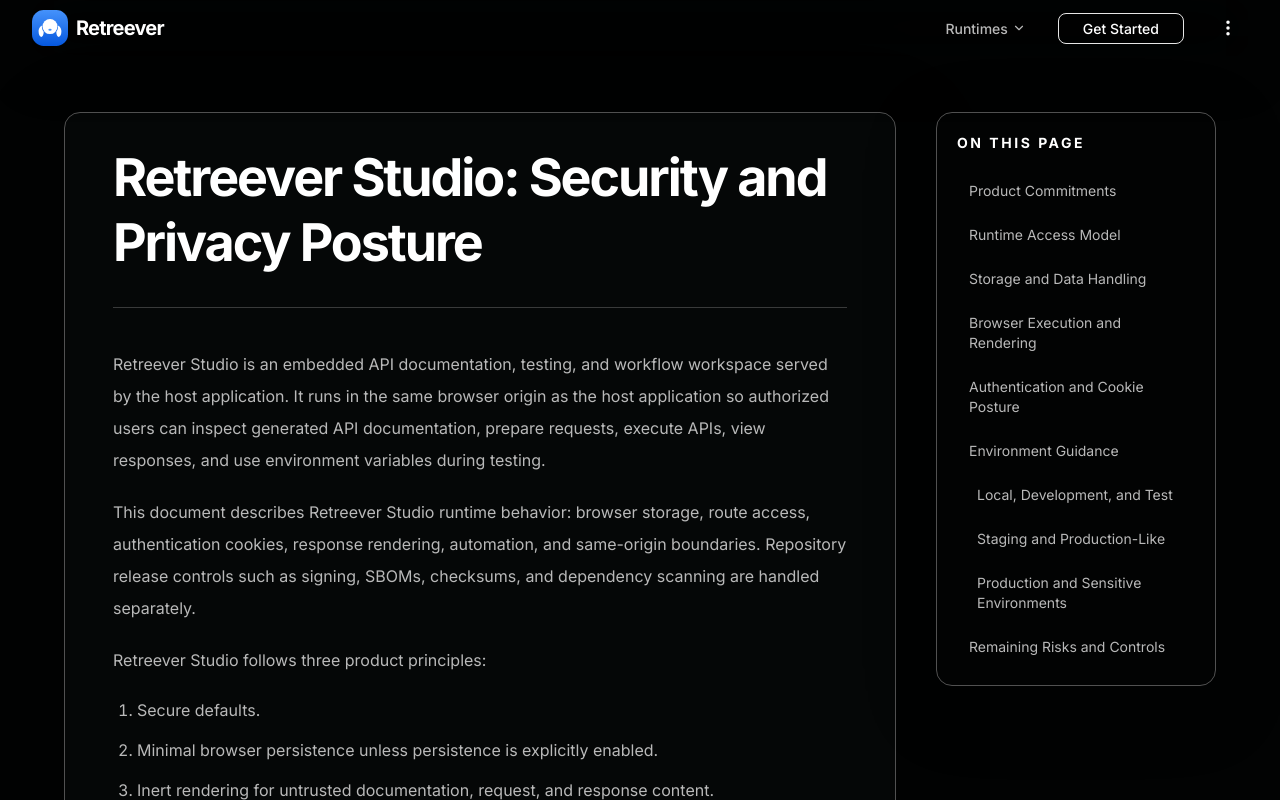
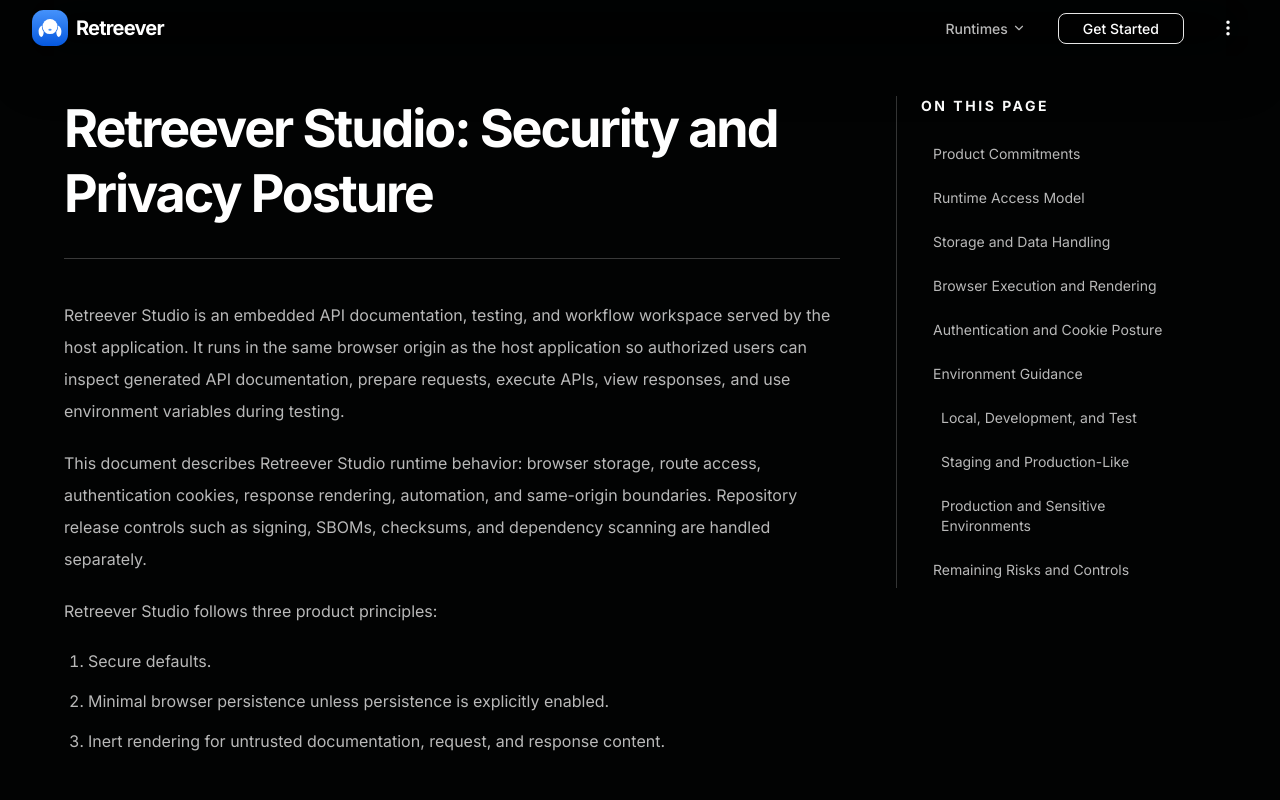
Before and after one commit to retreever-org/retreever-official, a React (Vite) app: page /security in a window 1280 px wide. Shown: the top 800 px of the page. Built offline with nearby package versions, Linux system fonts and the light colour scheme.

Commit message:
updated Security page UI

```diff
--- a/src/pages/Security.jsx
+++ b/src/pages/Security.jsx
@@ -341,9 +341,9 @@
 
 const Security = () => {
   return (
-    <main className="min-h-screen bg-app-background px-4 pb-24 pt-28 text-text-primary sm:px-6 lg:px-16">
-      <div className="mx-auto grid w-full max-w-7xl gap-10 lg:grid-cols-[minmax(0,1fr)_280px]">
-        <article className="rounded-2xl border border-border-mute bg-surface-1/45 px-5 py-8 shadow-[0_24px_90px_rgba(0,0,0,0.28)] sm:px-8 lg:px-12">
+    <main className="min-h-screen overflow-x-hidden bg-app-background px-4 pb-24 pt-24 text-text-primary sm:px-6 lg:px-16">
+      <div className="mx-auto grid w-full min-w-0 max-w-7xl items-start gap-10 lg:grid-cols-[minmax(0,1fr)_320px] lg:gap-14">
+        <article className="min-w-0 overflow-hidden px-0 py-0">
           {blocks.map((block, index) => {
             if (block.type === "h1") {
               return (
@@ -384,7 +384,7 @@
 
             if (block.type === "p") {
               return (
-                <p key={index} className="mt-5 max-w-4xl text-[15px] leading-8 text-text-mute sm:text-[16px]">
+                <p key={index} className="mt-5 max-w-4xl break-words text-[15px] leading-7 text-text-mute sm:text-[16px] sm:leading-8">
                   {renderInline(block.text)}
                 </p>
               );
@@ -392,7 +392,7 @@
 
             if (block.type === "ul") {
               return (
-                <ul key={index} className="mt-5 max-w-4xl list-disc space-y-3 pl-6 text-[15px] leading-7 text-text-mute sm:text-[16px]">
+                <ul key={index} className="mt-5 max-w-4xl list-disc space-y-3 pl-5 text-[15px] leading-7 text-text-mute sm:pl-6 sm:text-[16px]">
                   {block.items.map((item) => (
                     <li key={item}>{renderInline(item)}</li>
                   ))}
@@ -402,7 +402,7 @@
 
             if (block.type === "ol") {
               return (
-                <ol key={index} className="mt-5 max-w-4xl list-decimal space-y-3 pl-6 text-[15px] leading-7 text-text-mute sm:text-[16px]">
+                <ol key={index} className="mt-5 max-w-4xl list-decimal space-y-3 pl-5 text-[15px] leading-7 text-text-mute sm:pl-6 sm:text-[16px]">
                   {block.items.map((item) => (
                     <li key={item}>{renderInline(item)}</li>
                   ))}
@@ -412,11 +412,11 @@
 
             if (block.type === "code") {
               return (
-                <div key={index} className="mt-5 max-w-4xl overflow-hidden rounded-xl border border-border-mute bg-app-background">
-                  <div className="border-b border-border-mute/70 px-4 py-2 font-mono text-xs uppercase tracking-[0.16em] text-text-mute">
+                <div key={index} className="mt-5 max-w-4xl min-w-0 overflow-hidden rounded-xl border border-border-mute bg-app-background">
+                  <div className="border-b border-border-mute/70 px-3 py-2 font-mono text-[11px] uppercase tracking-[0.16em] text-text-mute sm:px-4 sm:text-xs">
                     {block.language || "code"}
                   </div>
-                  <pre className="overflow-x-auto p-4 text-sm leading-7 text-text-primary">
+                  <pre className="overflow-x-auto p-3 text-xs leading-6 text-text-primary sm:p-4 sm:text-sm sm:leading-7">
                     <code>{block.code}</code>
                   </pre>
                 </div>
@@ -425,12 +425,12 @@
 
             if (block.type === "table") {
               return (
-                <div key={index} className="mt-6 overflow-x-auto rounded-xl border border-border-mute bg-app-background">
-                  <table className="min-w-[760px] border-collapse text-left text-sm text-text-mute">
+                <div key={index} className="mt-6 min-w-0 overflow-x-auto rounded-xl border border-border-mute bg-app-background">
+                  <table className="min-w-[640px] border-collapse text-left text-xs text-text-mute sm:min-w-[760px] sm:text-sm">
                     <thead className="bg-text-title/5 text-text-primary">
                       <tr>
-                        {block.header.map((cell) => (
-                          <th key={cell} className="border-b border-border-mute px-4 py-3 font-semibold">
+                        {block.header.map((cell, cellIndex) => (
+                          <th key={`${cell}-${cellIndex}`} className="border-b border-border-mute px-3 py-2.5 font-semibold sm:px-4 sm:py-3">
                             {renderInline(cell)}
                           </th>
                         ))}
@@ -440,7 +440,7 @@
                       {block.rows.map((row, rowIndex) => (
                         <tr key={`${row[0]}-${rowIndex}`} className="border-b border-border-mute/60 last:border-b-0">
                           {row.map((cell, cellIndex) => (
-                            <td key={`${cell}-${cellIndex}`} className="align-top px-4 py-3 leading-6">
+                            <td key={`${cell}-${cellIndex}`} className="align-top px-3 py-2.5 leading-5 sm:px-4 sm:py-3 sm:leading-6">
                               {renderInline(cell)}
                             </td>
                           ))}
@@ -456,8 +456,8 @@
           })}
         </article>
 
-        <aside className="hidden lg:block">
-          <div className="sticky top-24 rounded-2xl border border-border-mute bg-app-background p-5 shadow-[0_20px_70px_rgba(0,0,0,0.32)]">
+        <aside className="hidden self-start lg:block">
+          <div className="fixed top-24 w-[320px] border-l border-border-mute/65 pl-6">
             <h2 className="text-sm font-semibold uppercase tracking-[0.18em] text-text-title">
               On this page
             </h2>
```
